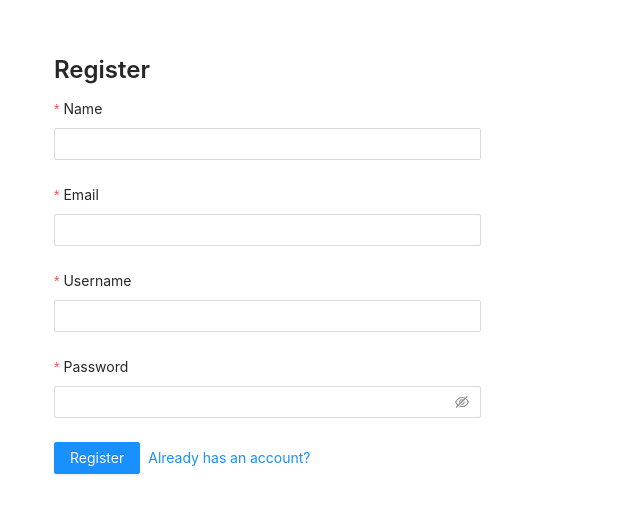
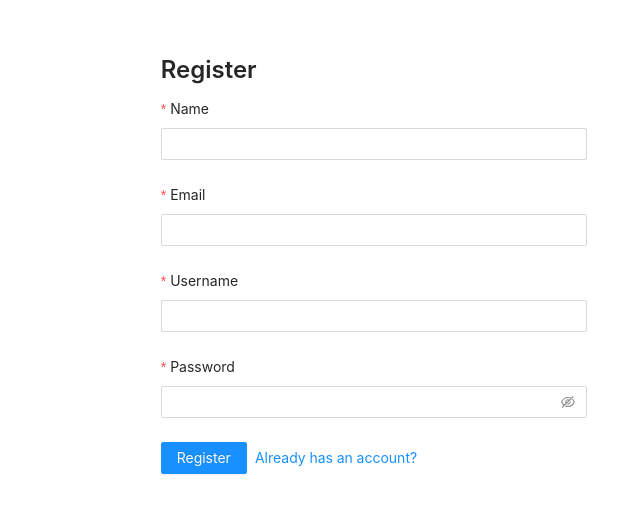
Before and after one commit to monmush/filum-final-project, a React (Create React App) app: page /register in a window 1280 px wide. Shown: the part 124-636 px from the top of the page, without its empty margins (266-906 px from the left). Built offline with nearby package versions, Linux system fonts and the light colour scheme.

Commit message:
login and register

```diff
--- a/src/index.css
+++ b/src/index.css
@@ -1,13 +1,15 @@
 body {
   margin: 0;
-  font-family: -apple-system, BlinkMacSystemFont, 'Segoe UI', 'Roboto', 'Oxygen',
-    'Ubuntu', 'Cantarell', 'Fira Sans', 'Droid Sans', 'Helvetica Neue',
-    sans-serif;
+  font-family: -apple-system, BlinkMacSystemFont, 'Segoe UI', 'Roboto', 'Oxygen', 'Ubuntu',
+    'Cantarell', 'Fira Sans', 'Droid Sans', 'Helvetica Neue', sans-serif;
   -webkit-font-smoothing: antialiased;
   -moz-osx-font-smoothing: grayscale;
 }
 
 code {
-  font-family: source-code-pro, Menlo, Monaco, Consolas, 'Courier New',
-    monospace;
+  font-family: source-code-pro, Menlo, Monaco, Consolas, 'Courier New', monospace;
 }
+
+.ant-space {
+  width: 100% !important;
+}
--- a/src/pages/Login.js
+++ b/src/pages/Login.js
@@ -1,35 +1,34 @@
+import { useState } from 'react'
+import { Row, Col, Form, Typography, Input, Button, Space } from 'antd'
 import { Link, useHistory } from 'react-router-dom'
-import { Row, Col, Form, Typography, Input, Button, Space } from 'antd'
 import request from '../libs/request'
+import { layout } from '../libs/form'
 
 const Login = () => {
   const { Title } = Typography
   const history = useHistory()
+  const [status, setStatus] = useState('idle')
 
-  const layout = {
-    labelCol: {
-      span: 8,
-    },
-    wrapperCol: {
-      span: 16,
-    },
-  }
-
+  // API call - Login
   const onFinish = async values => {
+    setStatus('loading')
     try {
       const res = await request({
         url: `${process.env.REACT_APP_BASE_URL}login`,
         method: 'post',
         data: values,
       })
+      setStatus('done')
+      localStorage.setItem('access_token', res.data.access_token)
       history.push('/')
-      localStorage.setItem('access_token', res.data.access_token)
-    } catch (err) {}
+    } catch (err) {
+      setStatus('done')
+    }
   }
 
   return (
     <Row justify="center" align="middle" style={{ height: '100vh' }}>
-      <Col span={12}>
+      <Col span={8}>
         <Title level={3}>Login</Title>
         <Form {...layout} name="basic" layout="vertical" onFinish={onFinish}>
           <Form.Item
@@ -58,7 +57,7 @@ const Login = () => {
 
           <Form.Item>
             <Space>
-              <Button type="primary" htmlType="submit">
+              <Button loading={status === 'loading'} type="primary" htmlType="submit">
                 Login
               </Button>
               <Link to="/register">Register a new account?</Link>
--- a/src/pages/Register.js
+++ b/src/pages/Register.js
@@ -1,33 +1,34 @@
+import { useState } from 'react'
 import { Link, useHistory } from 'react-router-dom'
 import { Row, Col, Form, Typography, message, Input, Button, Space } from 'antd'
 import request from '../libs/request'
+import { layout } from '../libs/form'
 
 const Register = () => {
   const history = useHistory()
   const { Title } = Typography
-  const layout = {
-    labelCol: {
-      span: 8,
-    },
-    wrapperCol: {
-      span: 16,
-    },
-  }
+  const [status, setStatus] = useState('idle')
+
+  // API call - Register a new user
   const onFinish = async values => {
+    setStatus('loading')
     try {
-      const res = await request({
+      await request({
         url: `${process.env.REACT_APP_BASE_URL}registrations`,
         method: 'post',
         data: values,
       })
+      setStatus('done')
       message.success('Your account was created!')
       history.push('/login')
-    } catch (err) {}
+    } catch (err) {
+      setStatus('done')
+    }
   }
 
   return (
     <Row justify="center" align="middle" style={{ height: '100vh' }}>
-      <Col span={12}>
+      <Col span={8}>
         <Title level={3}>Register</Title>
         <Form {...layout} name="basic" layout="vertical" onFinish={onFinish}>
           <>
@@ -81,7 +82,7 @@ const Register = () => {
 
           <Form.Item>
             <Space>
-              <Button type="primary" htmlType="submit">
+              <Button loading={status === 'loading'} type="primary" htmlType="submit">
                 Register
               </Button>
               <Link to="/login">Already has an account?</Link>
```
Also changed, not shown: src/index.js (+8 -8 lines), src/App.css (line endings or trailing spaces).
